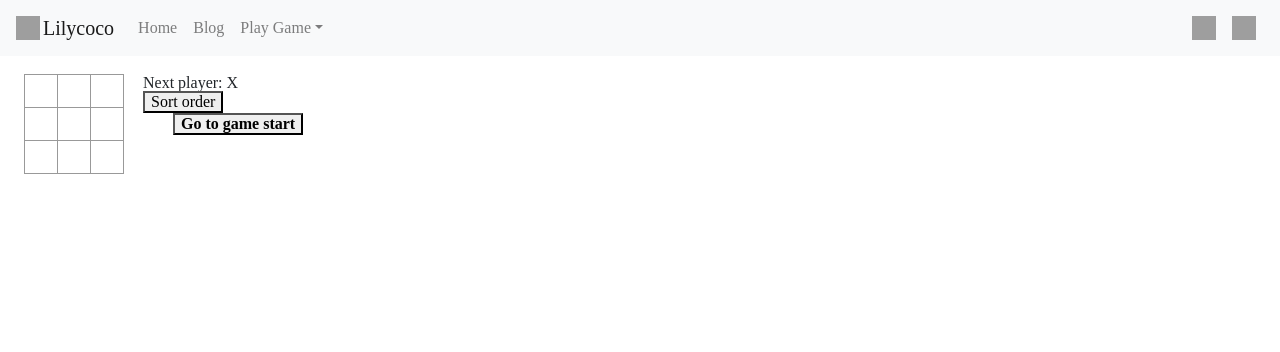
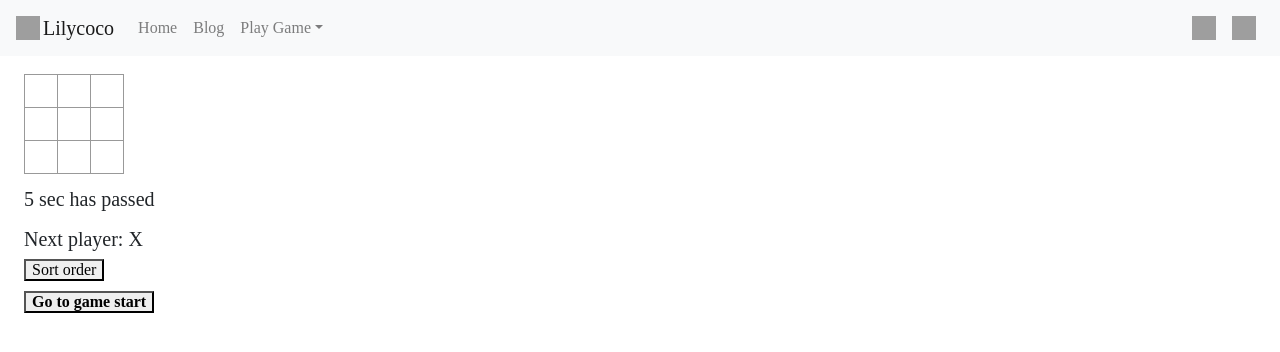
Before and after one commit to lilycoco/lilycoco.github.io, a Next.js app: page /tictac in a window 1280 px wide. Shown: the top 352 px of the page. Built offline with nearby package versions, Linux system fonts and the light colour scheme; grey boxes are pictures that could not be loaded.

Commit message:
add timer

```diff
--- a/pages/tictac.tsx
+++ b/pages/tictac.tsx
@@ -130,12 +130,14 @@ function SwichButton(props: SProps) {
       : 'Draw'
 
   return (
-    <div style={{ marginLeft: '20px' }}>
-      <div>{status()}</div>
+    <div style={{ marginTop: '20px' }}>
+      <div style={{ fontSize: '20px' }}>{status()}</div>
       <div>
-        <button onClick={props.onClick}>Sort order</button>
+        <button onClick={props.onClick} style={{ margin: '10px 0px' }}>
+          Sort order
+        </button>
       </div>
-      <ol style={{ paddingLeft: '30px' }}>
+      <ol>
         <Moves
           histories={props.histories}
           asc={props.asc}
@@ -162,6 +164,47 @@ function calculateWinner(squares: string[]): WProps | null {
     (i) => squares[i[0]] && squares[i[0]] === squares[i[1]] && squares[i[0]] === squares[i[2]],
   )
   return line ? { mark: squares[line[0]], numbers: line } : null
+}
+
+const startTime = Date.now()
+function useNewTimer(currentDate: any, winner: WProps | null) {
+  const [date, setDate] = useState(currentDate)
+
+  function tick() {
+    setDate(Math.floor((Date.now() - startTime) / 1000))
+  }
+
+  const timerID = setInterval(() => tick(), 1000)
+
+  useEffect(() => {
+    timerID
+    return function cleanup() {
+      clearInterval(timerID)
+    }
+  })
+
+  if (winner) {
+    clearInterval(timerID)
+  }
+
+  return date
+}
+
+function Clock(props: { winner: WProps | null }) {
+  const timer = useNewTimer(0, props.winner)
+  return (
+    <div>
+      <h2> {timer} sec has passed </h2>
+      <style>
+        {`
+            h2 {
+              font-size: 20px;
+              margin-top: 15px;
+            }
+          `}
+      </style>
+    </div>
+  )
 }
 
 function Game() {
@@ -193,13 +236,9 @@ function Game() {
   }
 
   return (
-    <div
-      style={{
-        display: 'flex',
-        flexDirection: 'row',
-      }}
-    >
+    <div>
       <Board squares={squares} onClick={(i: number) => handleClick(i)} winner={winner} />
+      <Clock winner={winner} />
       <SwichButton
         onClick={() => sortOrder()}
         histories={histories}
```
